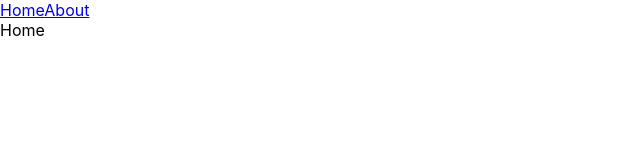
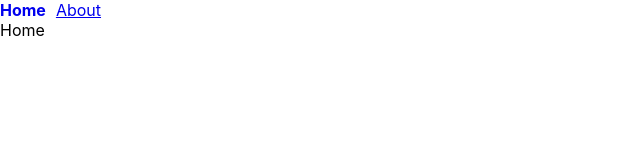
Before and after one commit to sumeetpatond/-react-router-ce, a React (Create React App) app: page / in a window 1280 px wide. Shown: the top 160 px of the page, without its empty margins (0-640 px from the left). Built offline with nearby package versions, Linux system fonts and the light colour scheme.

Commit message:
used NavLink

```diff
--- a/src/componentes/NavBar.jsx
+++ b/src/componentes/NavBar.jsx
@@ -1,10 +1,10 @@
-import { Link } from 'react-router-dom';
+import { NavLink } from 'react-router-dom';
 
 function NavBar() {
     return (
         <nav>
-            <Link to="/">Home</Link>
-            <Link to="/about">About</Link>
+            <NavLink to="/">Home</NavLink>
+            <NavLink to="/about">About</NavLink>
         </nav>
     );
 }
--- a/src/index.css
+++ b/src/index.css
@@ -1,13 +1,20 @@
 body {
   margin: 0;
-  font-family: -apple-system, BlinkMacSystemFont, 'Segoe UI', 'Roboto', 'Oxygen',
-    'Ubuntu', 'Cantarell', 'Fira Sans', 'Droid Sans', 'Helvetica Neue',
+  font-family: -apple-system, BlinkMacSystemFont, "Segoe UI", "Roboto", "Oxygen",
+    "Ubuntu", "Cantarell", "Fira Sans", "Droid Sans", "Helvetica Neue",
     sans-serif;
   -webkit-font-smoothing: antialiased;
   -moz-osx-font-smoothing: grayscale;
 }
 
 code {
-  font-family: source-code-pro, Menlo, Monaco, Consolas, 'Courier New',
+  font-family: source-code-pro, Menlo, Monaco, Consolas, "Courier New",
     monospace;
 }
+nav a {
+  margin-right: 10px;
+}
+nav a.active {
+  text-decoration: none;
+  font-weight: bold;
+}
```
